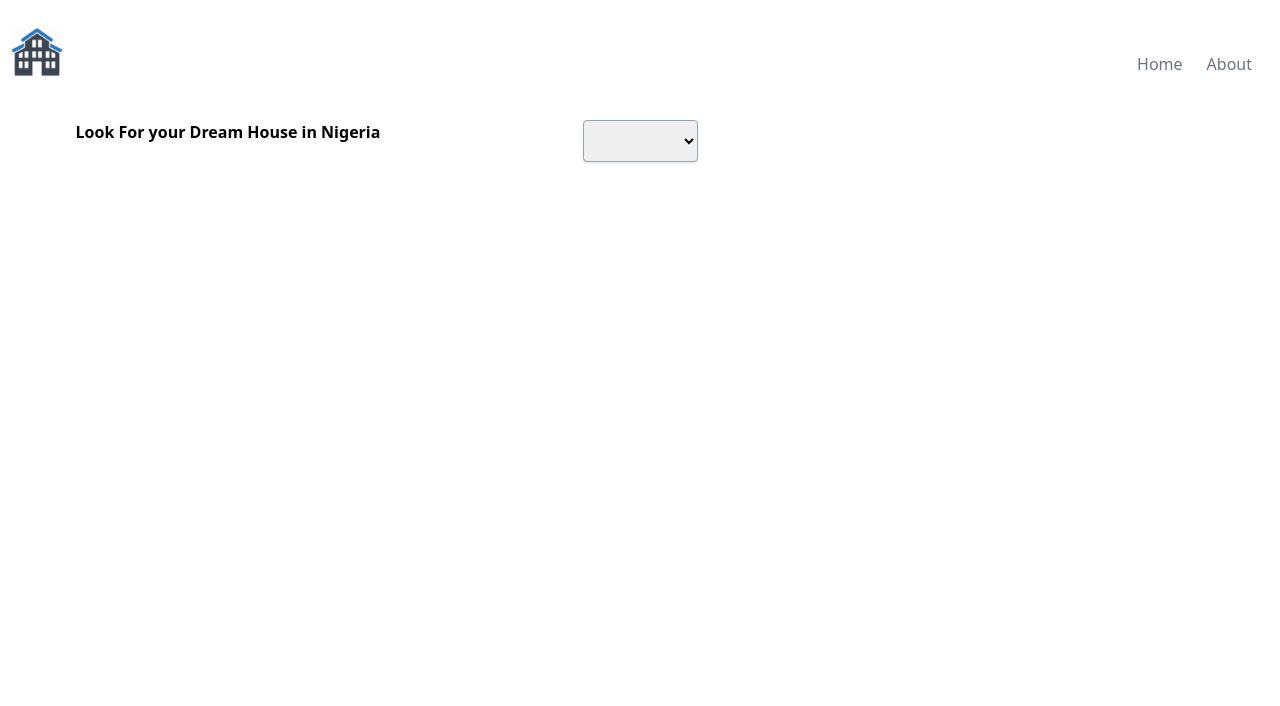
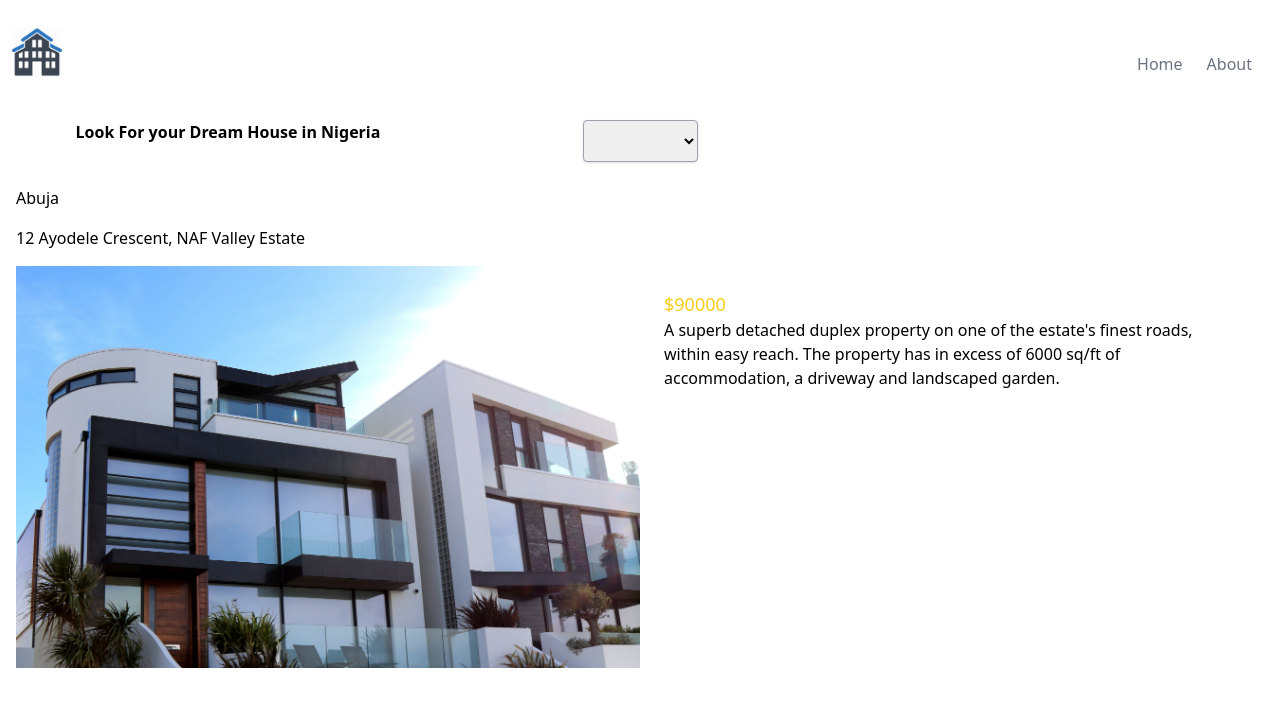
Before and after one commit to CodeLeom/housing, a React (Create React App) app: page /house/1 in a window 1280 px wide. Shown: the top 706 px of the page. Built offline with nearby package versions, Linux system fonts and the light colour scheme.

Commit message:
refactor: modify file structure and add single house display route

```diff
--- a/src/App.js
+++ b/src/App.js
@@ -4,8 +4,9 @@ import './App.css';
 import Header from './components/layout/Header';
 import Home from './pages/Home';
 import About from './pages/About';
-import SearchResult from './components/SearchResult';
-import HouseFilter from './components/HouseFilter';
+import SearchResult from './components/search/SearchResult';
+import HouseFilter from './components/house/HouseFilter';
+import HouseQuery from './components/house/HouseQuery';
 
 
 function App() {
@@ -38,6 +39,7 @@ function App() {
               <Route path='/' element={<Home house={featuredHouse} />} />
               <Route path='/about' element={<About />} />
               <Route path='/searchresults/:city' element={<SearchResult houses={houses} />} />
+              <Route path='/house/:id' element={<HouseQuery houses={houses} />} />
             </Routes>
         </div>
       </Router>
--- a/src/components/FeaturedHouse.jsx
+++ b/src/components/FeaturedHouse.jsx
@@ -1,4 +1,4 @@
-import House from './House'
+import House from './house/House'
 
 function FeaturedHouse({ house }) {
   if (house)
--- a/src/components/HouseFilter.jsx
+++ b/src/components/house/HouseFilter.jsx
@@ -7,6 +7,8 @@ function HouseFilter({houses}) {
     cities.unshift(null)
 
     const onSearchChange = (e) => {
+        e.preventDefault()
+
         const city = e.target.value
         navigate(`/searchresults/${city}`)
     }
--- /dev/null
+++ b/src/components/house/HouseQuery.jsx
@@ -0,0 +1,14 @@
+import { useParams } from "react-router-dom";
+import House from "./House";
+
+function HouseQuery({ houses }) {
+    const {id} = useParams()
+    const house = houses.find((h) => h.id === parseInt(id))
+
+    if(!house) return <div><h3 className="bg-yellow-400 text-white text-center p-2 mt-4">House not found</h3></div>
+  return (
+    <House house={house} />
+  )
+}
+
+export default HouseQuery
--- a/src/components/SearchResultRow.jsx
+++ b/src/components/search/SearchResultRow.jsx
@@ -1,7 +1,12 @@
+import { useNavigate } from "react-router-dom"
 
 
 function SearchResultRow({house}) {
-    const setActive = () => {}
+    const navigate = useNavigate()
+    const setActive = () => {
+        navigate(`/house/${house.id}`)
+    }
+
   return (
     <tr onClick={setActive}>
       <td>{house.address}</td>
```
Also changed, not shown: src/components/house/House.jsx (renamed from src/components/House.jsx), src/components/search/SearchResult.jsx (renamed from src/components/SearchResult.jsx).
